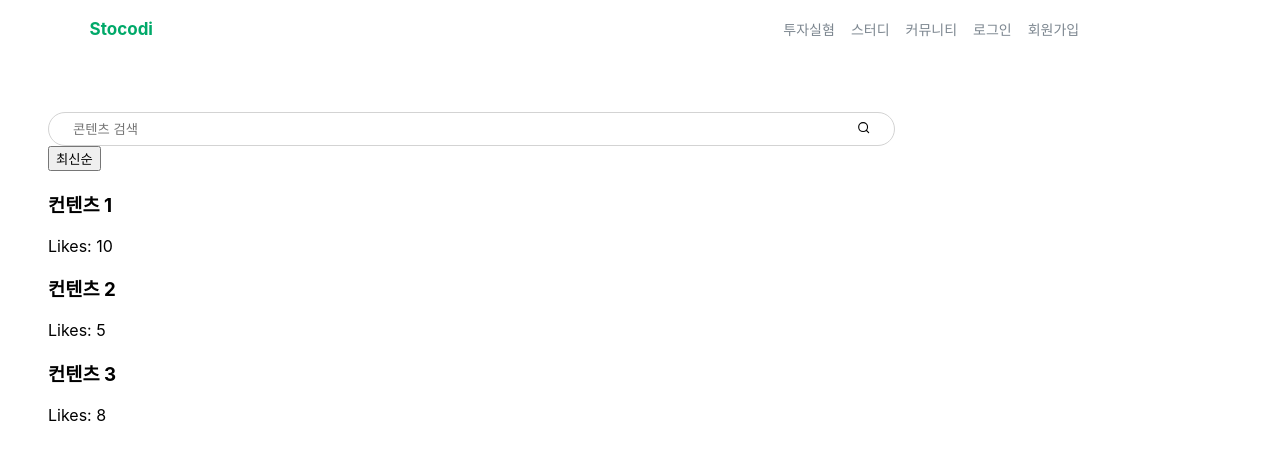
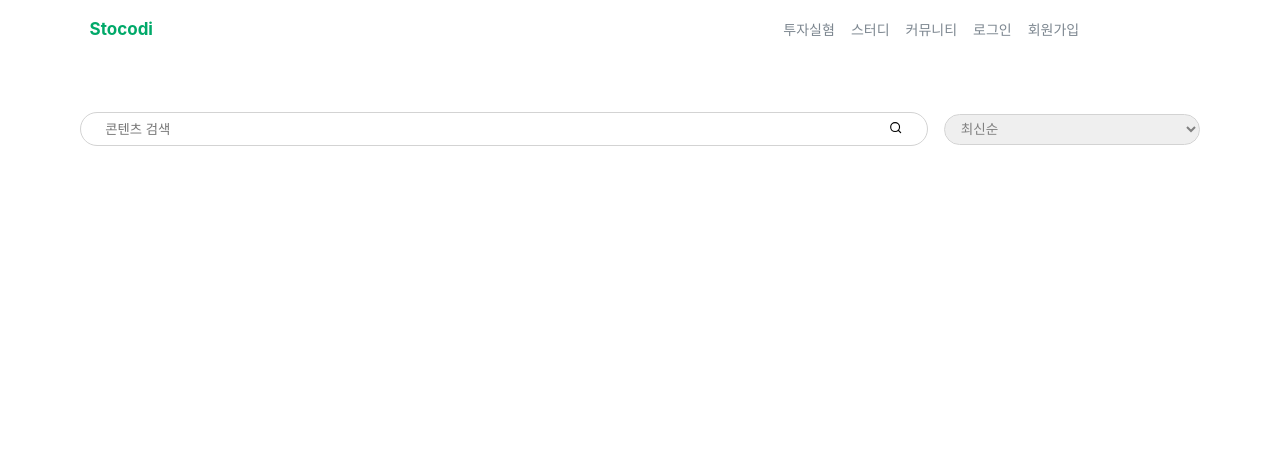
Before and after one commit to Yodayeong/StockCodi, a React (Create React App) app: page /study in a window 1280 px wide. Shown: the top 460 px of the page. Built offline with nearby package versions, Linux system fonts and the light colour scheme.

Commit message:
feat: 토글 기능 업로드 [여다영]

```diff
--- a/src/pages/Study.js
+++ b/src/pages/Study.js
@@ -73,53 +73,67 @@ function Search() {
 }
 
 // Toggle
+// function Toggle() {
+//     const [contents, setContents] = useState([
+//         { id: 1, title: '컨텐츠 1', likes: 10 },
+//         { id: 2, title: '컨텐츠 2', likes: 5 },
+//         { id: 3, title: '컨텐츠 3', likes: 8 },
+//       ]);
+//       const [isLatest, setIsLatest] = useState(true);
+
+//       const sortContents = () => {
+//         const sortedContents = [...contents];
+//         if (isLatest) {
+//           sortedContents.sort((a, b) => b.id - a.id); // 최신순 정렬
+//         } else {
+//           sortedContents.sort((a, b) => b.likes - a.likes); // 좋아요순 정렬
+//         }
+//         setContents(sortedContents);
+//       };
+
+//       const toggleSort = () => {
+//         setIsLatest((prevState) => !prevState);
+//         sortContents(); // 정렬 함수 호출
+//       };
+
+//       return (
+//         <div>
+//           <div className="sort-toggle">
+//             <button onClick={toggleSort}>
+//               {isLatest ? '최신순' : '좋아요순'}
+//             </button>
+//           </div>
+//           <div className="content-list">
+//             {contents.map((content) => (
+//               <div key={content.id}>
+//                 <h3>{content.title}</h3>
+//                 <p>Likes: {content.likes}</p>
+//               </div>
+//             ))}
+//           </div>
+//         </div>
+//       );
+// }
+
 function Toggle() {
-    const [contents, setContents] = useState([
-        { id: 1, title: '컨텐츠 1', likes: 10 },
-        { id: 2, title: '컨텐츠 2', likes: 5 },
-        { id: 3, title: '컨텐츠 3', likes: 8 },
-      ]);
-      const [isLatest, setIsLatest] = useState(true);
+  return (
+    <div>
+      <select className="form-select" aria-label="Sorting Options">
+        <option value="latest">최신순</option>
+        <option value="likes">좋아요순</option>
+      </select>
+    </div>
+  );
 
-      const sortContents = () => {
-        const sortedContents = [...contents];
-        if (isLatest) {
-          sortedContents.sort((a, b) => b.id - a.id); // 최신순 정렬
-        } else {
-          sortedContents.sort((a, b) => b.likes - a.likes); // 좋아요순 정렬
-        }
-        setContents(sortedContents);
-      };
-
-      const toggleSort = () => {
-        setIsLatest((prevState) => !prevState);
-        sortContents(); // 정렬 함수 호출
-      };
-
-      return (
-        <div>
-          <div className="sort-toggle">
-            <button onClick={toggleSort}>
-              {isLatest ? '최신순' : '좋아요순'}
-            </button>
-          </div>
-          <div className="content-list">
-            {contents.map((content) => (
-              <div key={content.id}>
-                <h3>{content.title}</h3>
-                <p>Likes: {content.likes}</p>
-              </div>
-            ))}
-          </div>
-        </div>
-      );
 }
 
 function StudyPageBody() {
   return (
     <div class="study-page-body">
-      <Search />
-      <Toggle />
+      <div className="flex-row">
+        <Search />
+        <Toggle />
+      </div>
     </div>
   );
 }
--- a/src/styles/Study.css
+++ b/src/styles/Study.css
@@ -30,3 +30,23 @@ outline: none;
 cursor: pointer;
 padding: 0 1rem;
 }
+
+/* toggle */
+.form-select {
+display: block;
+width: 20vw;
+padding: 0.375rem 1.75rem 0.375rem 0.75rem;
+font-size: 0.85rem;
+font-weight: 400;
+line-height: 1.5;
+color: gray;
+background-clip: padding-box;
+border:1px solid lightgray;
+border-radius: 5rem;
+transition: border-color 0.15s ease-in-out, box-shadow 0.15s ease-in-out;
+margin-left:1rem;
+}
+
+.form-select:focus {
+outline: 0;
+}
```
